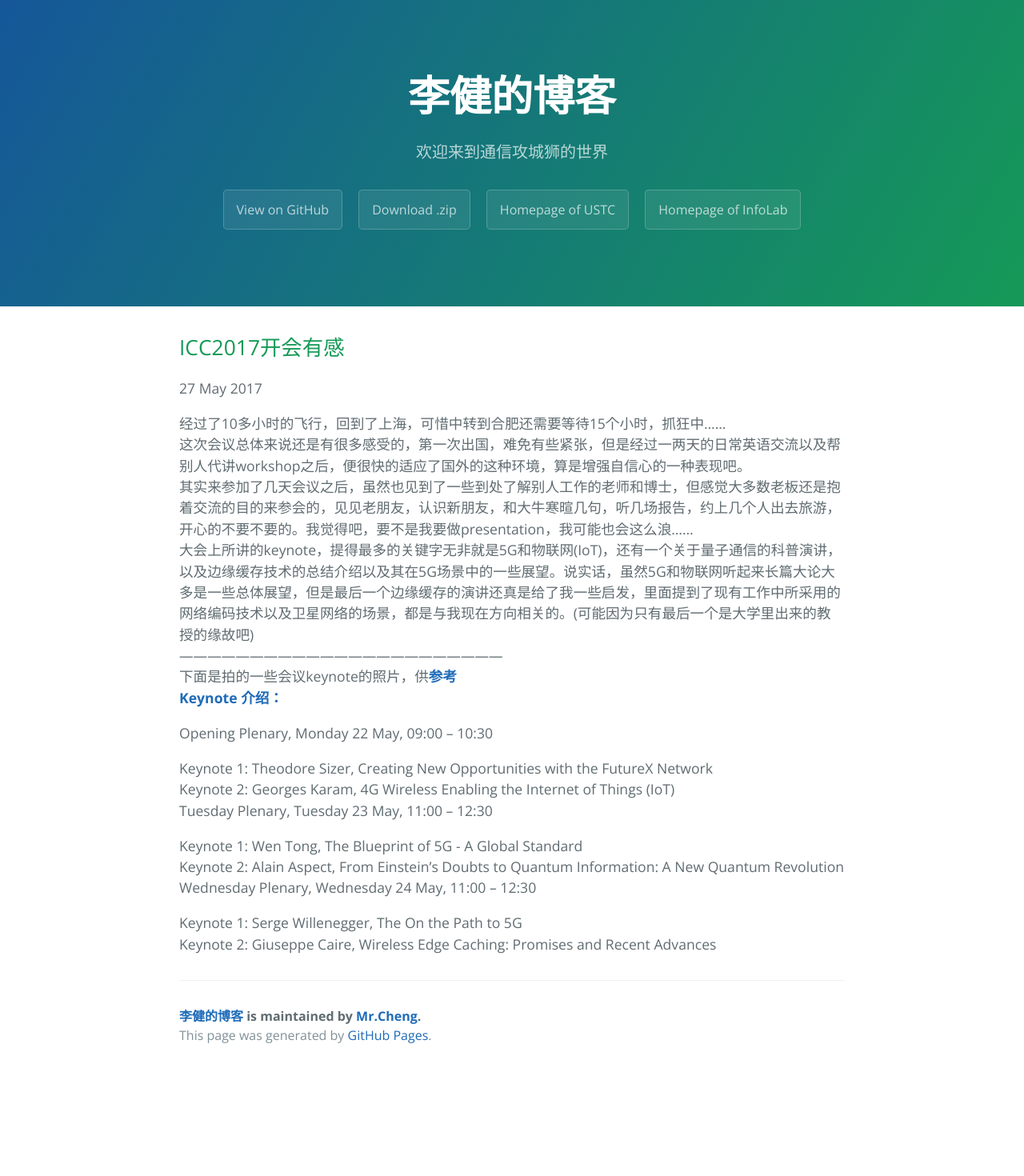
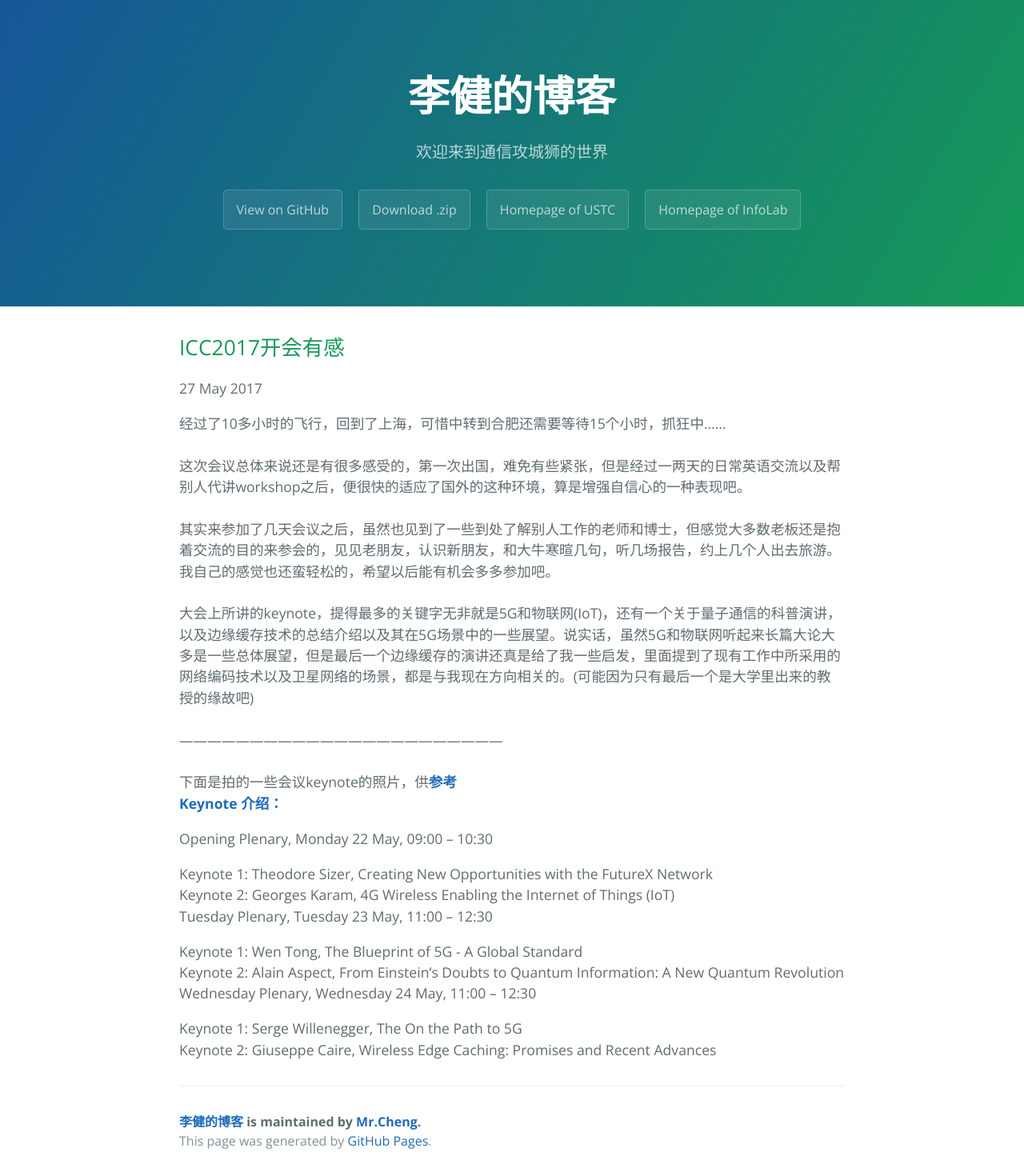
Before and after one commit to infonetlijian/Blog_demo, a Jekyll site: the page built from _posts/2017-05-27-ICC2017开会有感.markdown, in a window 1280 px wide. Shown: the whole page at 80% size. Built offline with Jekyll 4.4.1, drawn with Linux system fonts in a browser that asks for light colours; before the commit the page ends 1338 px from its top, so only the background shows below that.

Commit message:
内容微调

```diff
--- a/_posts/2017-05-27-ICC2017开会有感.markdown
+++ b/_posts/2017-05-27-ICC2017开会有感.markdown
@@ -5,11 +5,11 @@ date:   2017-05-27 16:26:00
 categories: main
 ---
 
-经过了10多小时的飞行，回到了上海，可惜中转到合肥还需要等待15个小时，抓狂中……<br>
-这次会议总体来说还是有很多感受的，第一次出国，难免有些紧张，但是经过一两天的日常英语交流以及帮别人代讲workshop之后，便很快的适应了国外的这种环境，算是增强自信心的一种表现吧。<br>
-其实来参加了几天会议之后，虽然也见到了一些到处了解别人工作的老师和博士，但感觉大多数老板还是抱着交流的目的来参会的，见见老朋友，认识新朋友，和大牛寒暄几句，听几场报告，约上几个人出去旅游，开心的不要不要的。我觉得吧，要不是我要做presentation，我可能也会这么浪……<br>
-大会上所讲的keynote，提得最多的关键字无非就是5G和物联网(IoT)，还有一个关于量子通信的科普演讲，以及边缘缓存技术的总结介绍以及其在5G场景中的一些展望。说实话，虽然5G和物联网听起来长篇大论大多是一些总体展望，但是最后一个边缘缓存的演讲还真是给了我一些启发，里面提到了现有工作中所采用的网络编码技术以及卫星网络的场景，都是与我现在方向相关的。(可能因为只有最后一个是大学里出来的教授的缘故吧)<br>
----------------------------------------------------------------------<br>
+经过了10多小时的飞行，回到了上海，可惜中转到合肥还需要等待15个小时，抓狂中……<br><br>
+这次会议总体来说还是有很多感受的，第一次出国，难免有些紧张，但是经过一两天的日常英语交流以及帮别人代讲workshop之后，便很快的适应了国外的这种环境，算是增强自信心的一种表现吧。<br><br>
+其实来参加了几天会议之后，虽然也见到了一些到处了解别人工作的老师和博士，但感觉大多数老板还是抱着交流的目的来参会的，见见老朋友，认识新朋友，和大牛寒暄几句，听几场报告，约上几个人出去旅游。我自己的感觉也还蛮轻松的，希望以后能有机会多多参加吧。<br><br>
+大会上所讲的keynote，提得最多的关键字无非就是5G和物联网(IoT)，还有一个关于量子通信的科普演讲，以及边缘缓存技术的总结介绍以及其在5G场景中的一些展望。说实话，虽然5G和物联网听起来长篇大论大多是一些总体展望，但是最后一个边缘缓存的演讲还真是给了我一些启发，里面提到了现有工作中所采用的网络编码技术以及卫星网络的场景，都是与我现在方向相关的。(可能因为只有最后一个是大学里出来的教授的缘故吧)<br><br>
+---------------------------------------------------------------------<br><br>
 下面是拍的一些会议keynote的照片，供[**参考**](https://github.com/infonetlijian/Blog_demo/tree/gh-pages/photos/ICC2017)<br>
 [**Keynote 介绍：**](http://icc2017.ieee-icc.org/program/keynotes#sizer)
 
```
